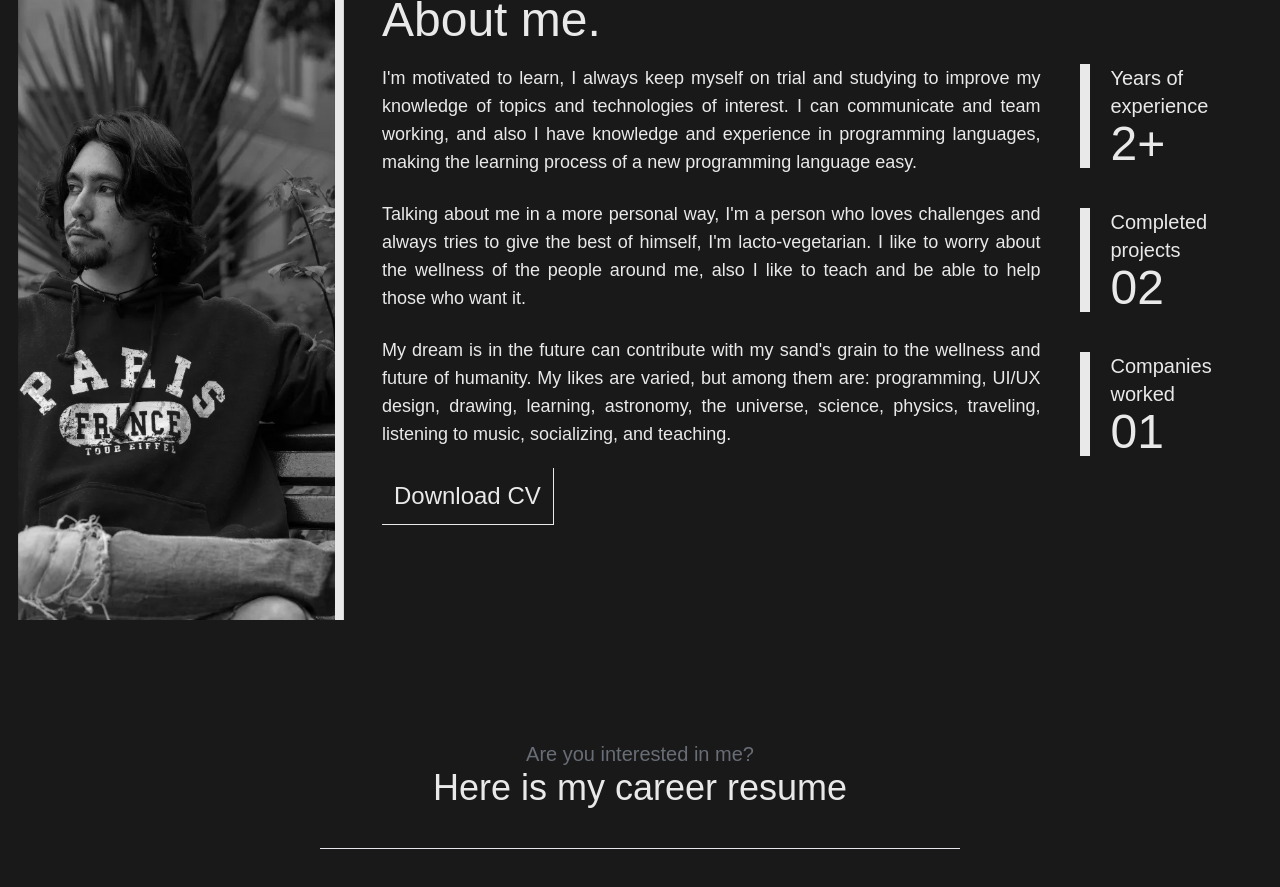
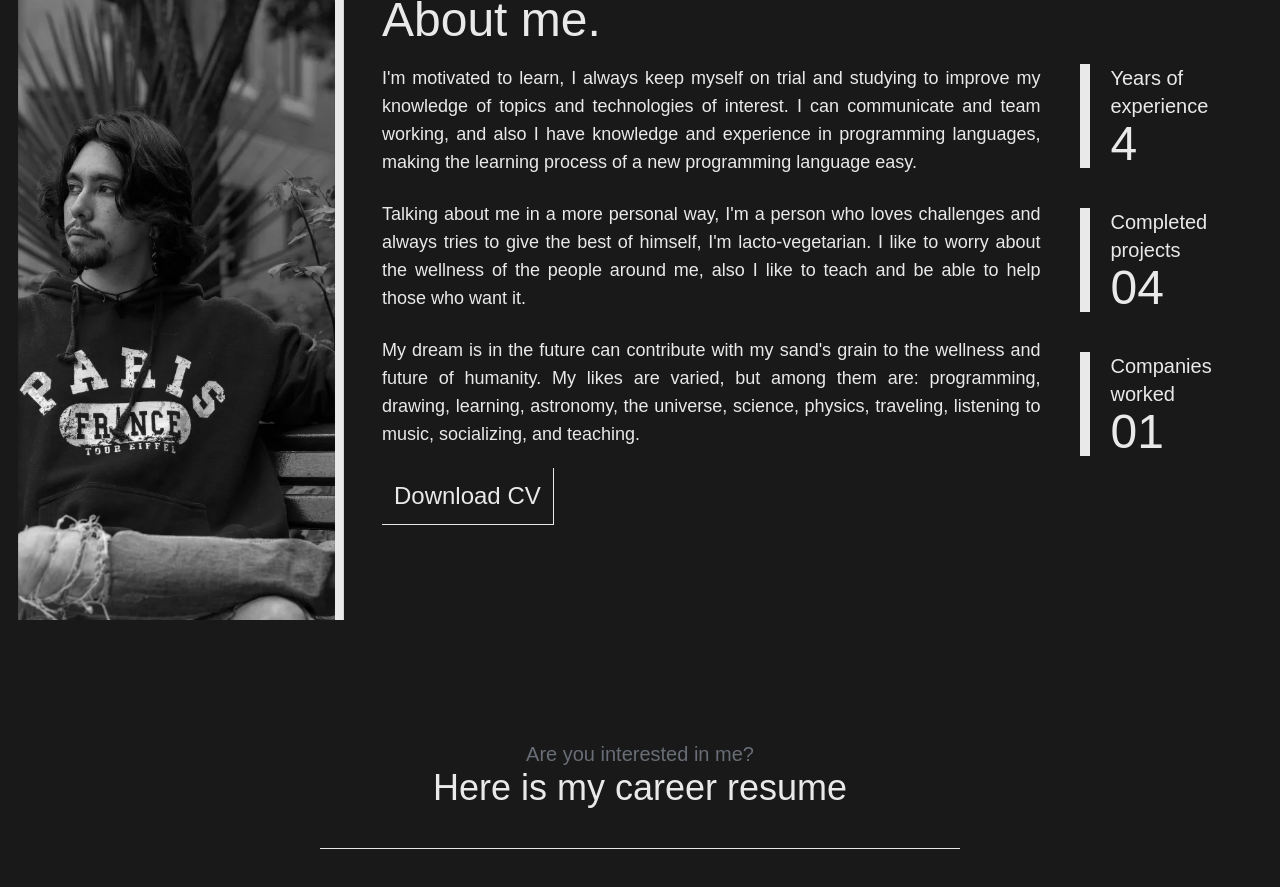
Before and after one commit to uwo-o/portfolio-web, a React (Create React App) app: page / in a window 1280 px wide. Shown: the part 940-1827 px from the top of the page. Built offline with nearby package versions, Linux system fonts and the light colour scheme; what tailwindcss-animated would draw is missing.

Commit message:
new version

```diff
--- a/src/components/About.js
+++ b/src/components/About.js
@@ -2,8 +2,8 @@ import Button from './Button';
 
 function About() {
 
-    const years_of_experience = "2+"
-    const completed_projects = "02"
+    const years_of_experience = "4"
+    const completed_projects = "04"
     const companies_worked = "01"
 
     const onButtonClick = () => {
@@ -32,7 +32,7 @@ function About() {
                     </p>
                     <br></br>
                     <p className="text-lg 2xl:text-xl text-justify">
-                    My dream is in the future can contribute with my sand's grain to the wellness and future of humanity. My likes are varied, but among them are: programming, UI/UX design, drawing, learning, astronomy, the universe, science, physics, traveling, listening to music, socializing, and teaching.
+                    My dream is in the future can contribute with my sand's grain to the wellness and future of humanity. My likes are varied, but among them are: programming, drawing, learning, astronomy, the universe, science, physics, traveling, listening to music, socializing, and teaching.
                     </p>
                     <div className="my-5 text-xl">
                         <Button onClick={onButtonClick}>Download CV</Button>
```
